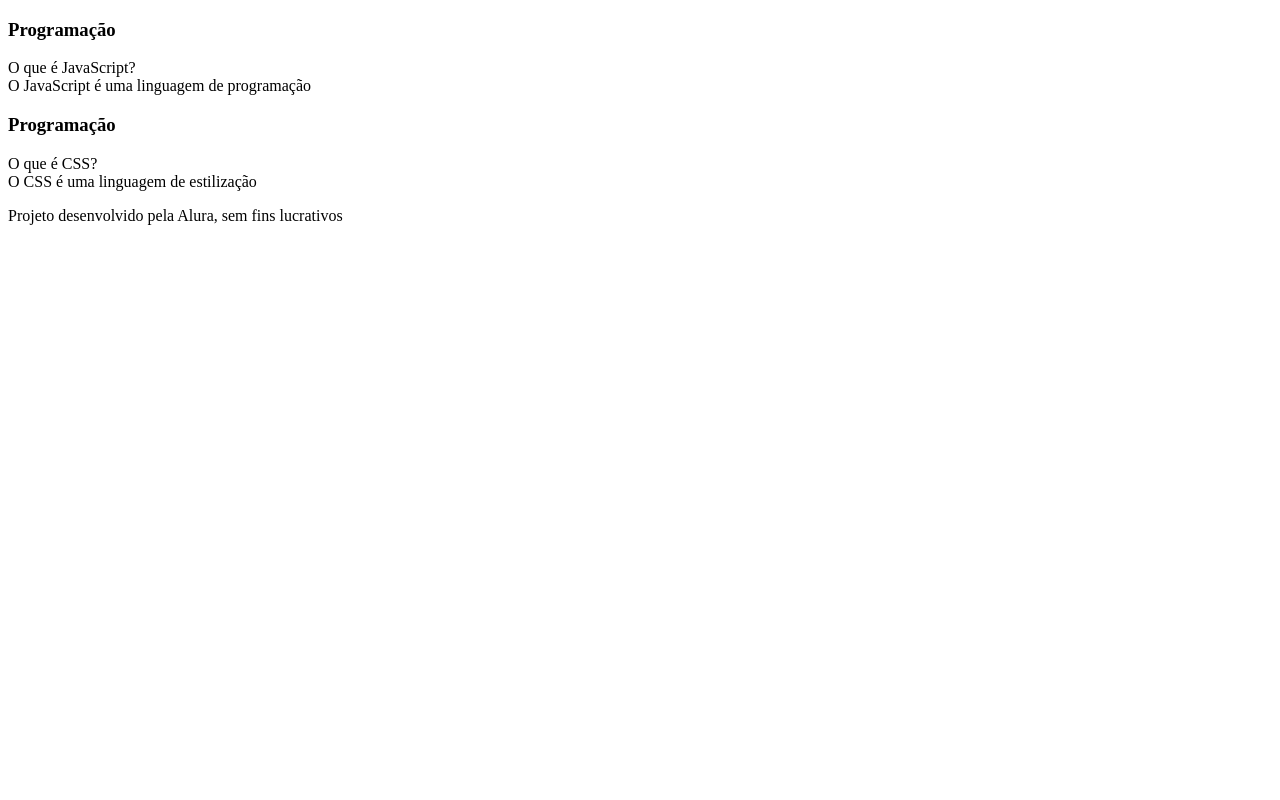
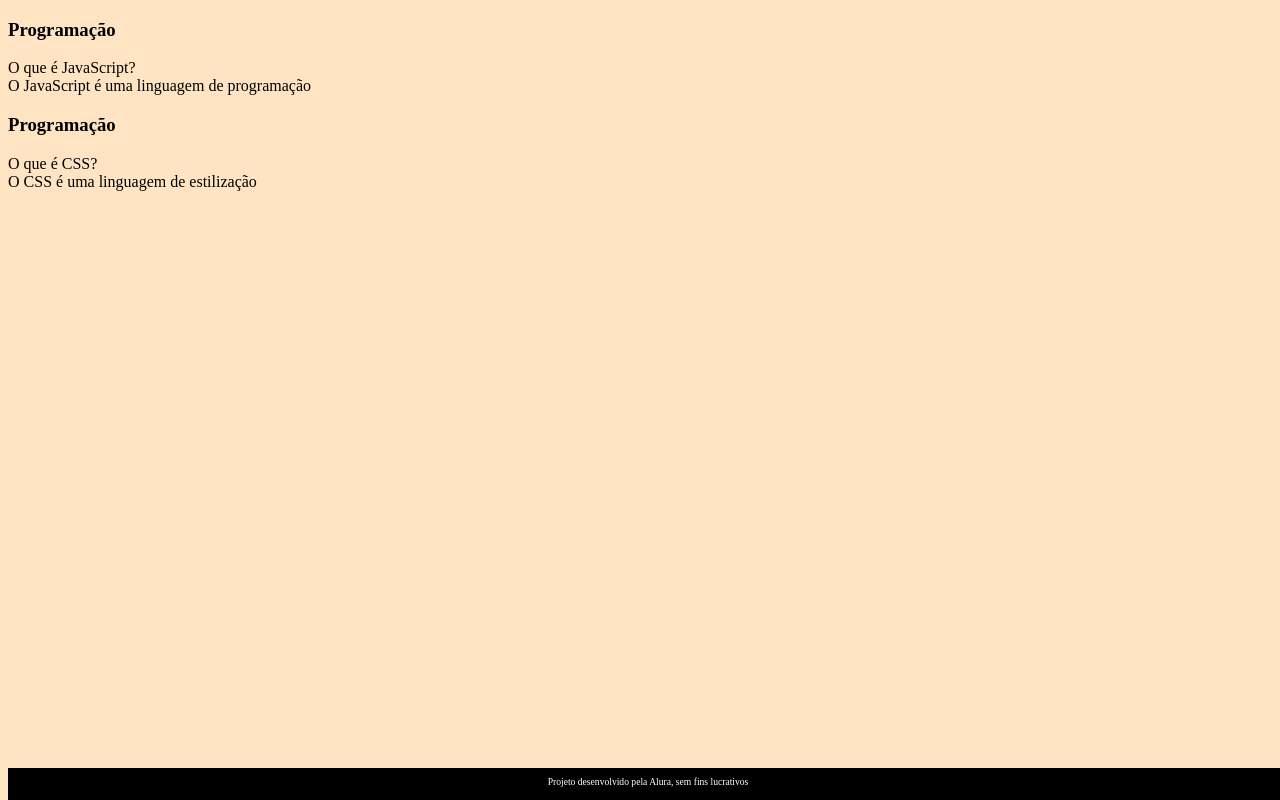
Before and after one commit to supinoreto/FlashCard, a plain HTML site: page index.html in a window 1280 px wide. Drawn offline with Linux system fonts and the light colour scheme; files that its build step writes are made by us from their sources.

Commit message:
atualização aula 2

```diff
--- /dev/null
+++ b/assets/style.css
@@ -0,0 +1,17 @@
+body {
+    background-color: bisque;
+    font-family: Bai Jamjuree;
+}
+footer {
+    background-color: black;
+    color: white;
+    position: fixed;
+    bottom: 0;
+    width: 100%;
+    height: 2rem;
+}
+footer p {
+    text-align: center;
+    font-size: 0.6rem;
+    margin-top: 0.5rem;
+}
--- a/index.html
+++ b/index.html
@@ -3,6 +3,7 @@
 <head>
     <meta charset="UTF-8">
     <meta name="viewport" content="width=device-width, initial-scale=1.0">
+    <link rel="stylesheet" href="style.css">
     <title>Flashcard</title>
 </head>
 <body>
```
